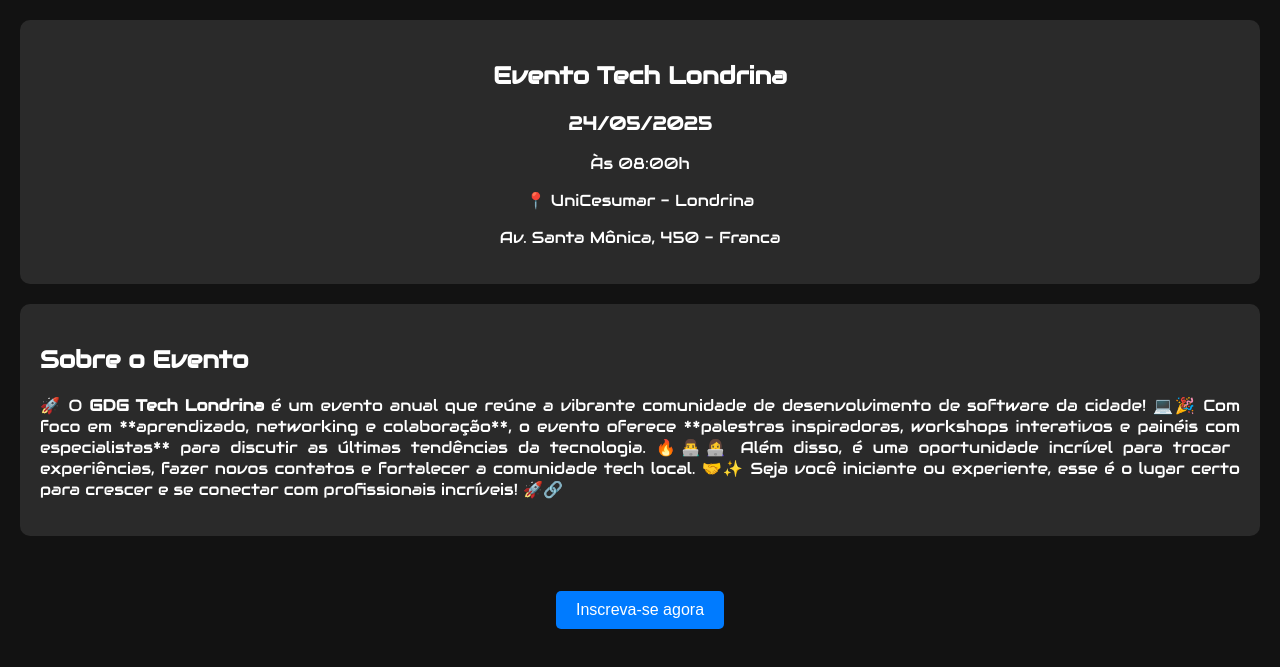
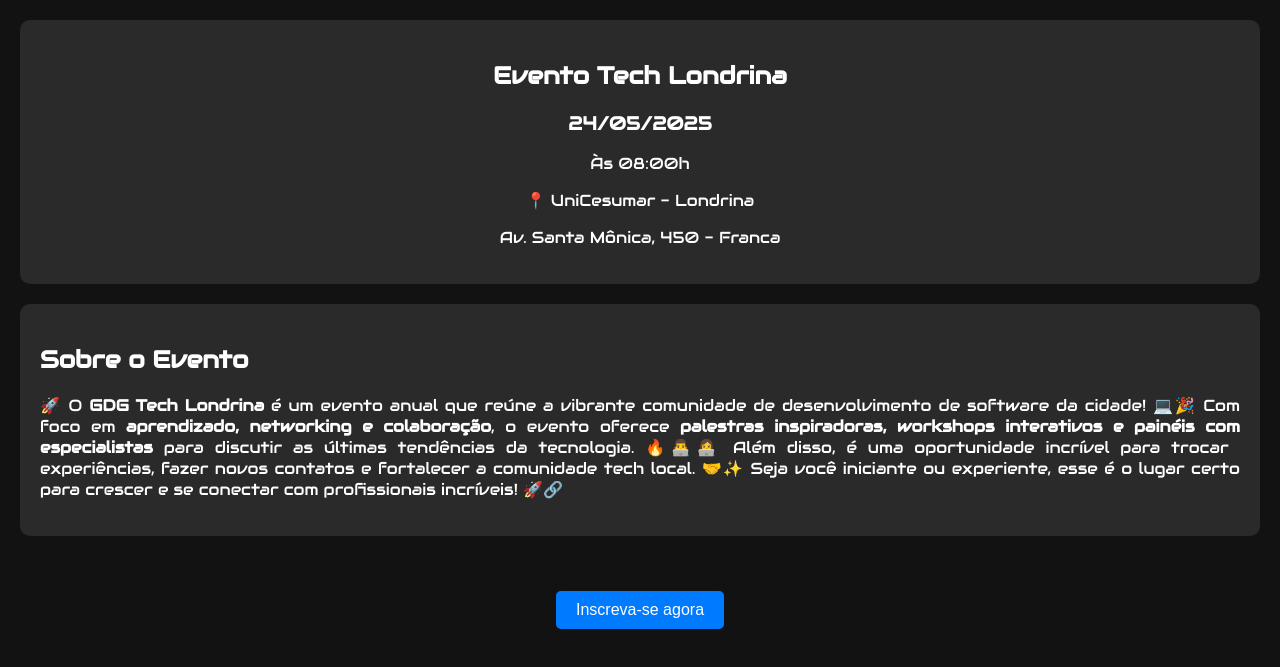
Before and after one commit to Matheuspenas/projeto-gdg, a plain HTML site: page index.html in a window 1280 px wide. Shown: the part 83-750 px from the top of the page. Drawn offline with Linux system fonts and the light colour scheme.

Commit message:
adição do negrito do sobre o evento

```diff
--- a/index.html
+++ b/index.html
@@ -79,9 +79,9 @@
           <p>
             🚀 O <strong>GDG Tech Londrina</strong> é um evento anual que reúne
             a vibrante comunidade de desenvolvimento de software da cidade! 💻🎉
-            Com foco em **aprendizado, networking e colaboração**, o evento
-            oferece **palestras inspiradoras, workshops interativos e painéis
-            com especialistas** para discutir as últimas tendências da
+            Com foco em <Strong>aprendizado, networking e colaboração</Strong>, o evento
+            oferece <strong>palestras inspiradoras, workshops interativos e painéis
+              com especialistas</strong> para discutir as últimas tendências da
             tecnologia. 🔥👨‍💻👩‍💻 Além disso, é uma oportunidade incrível para
             trocar experiências, fazer novos contatos e fortalecer a comunidade
             tech local. 🤝✨ Seja você iniciante ou experiente, esse é o lugar
```
